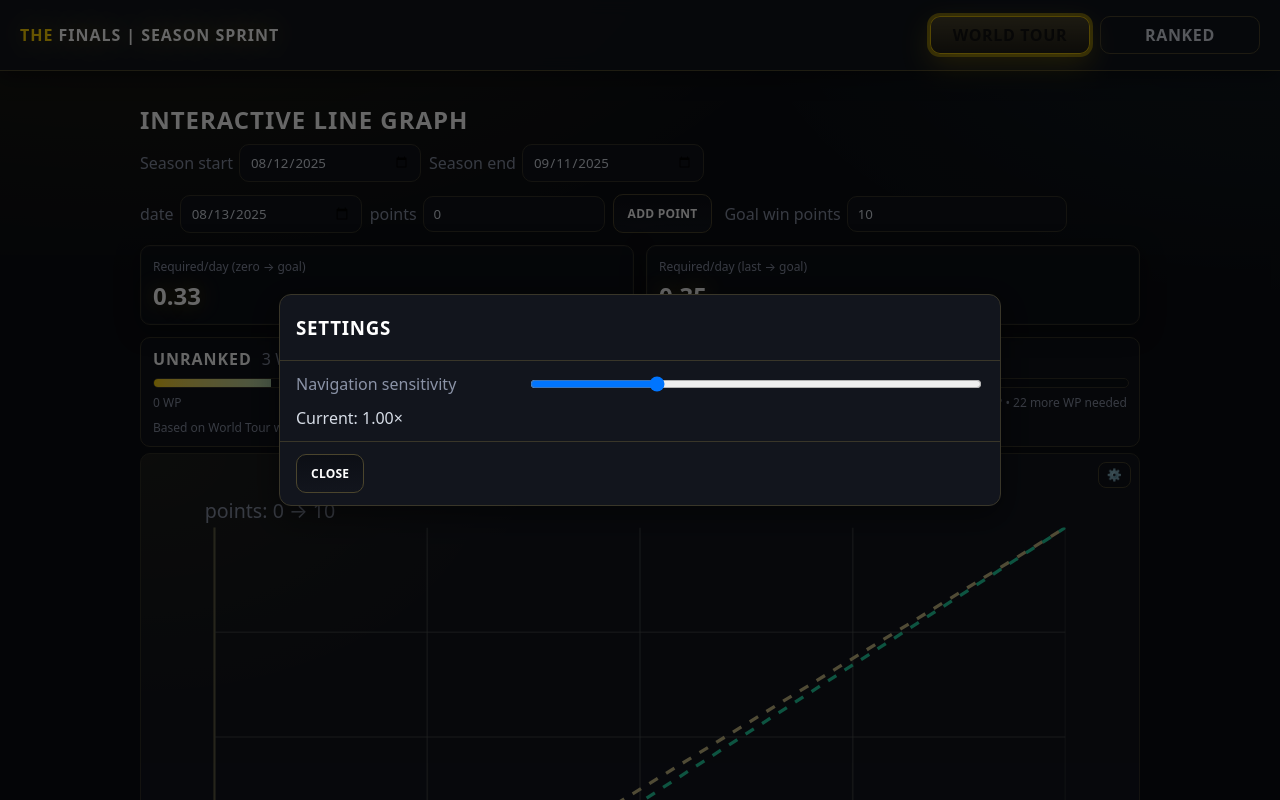
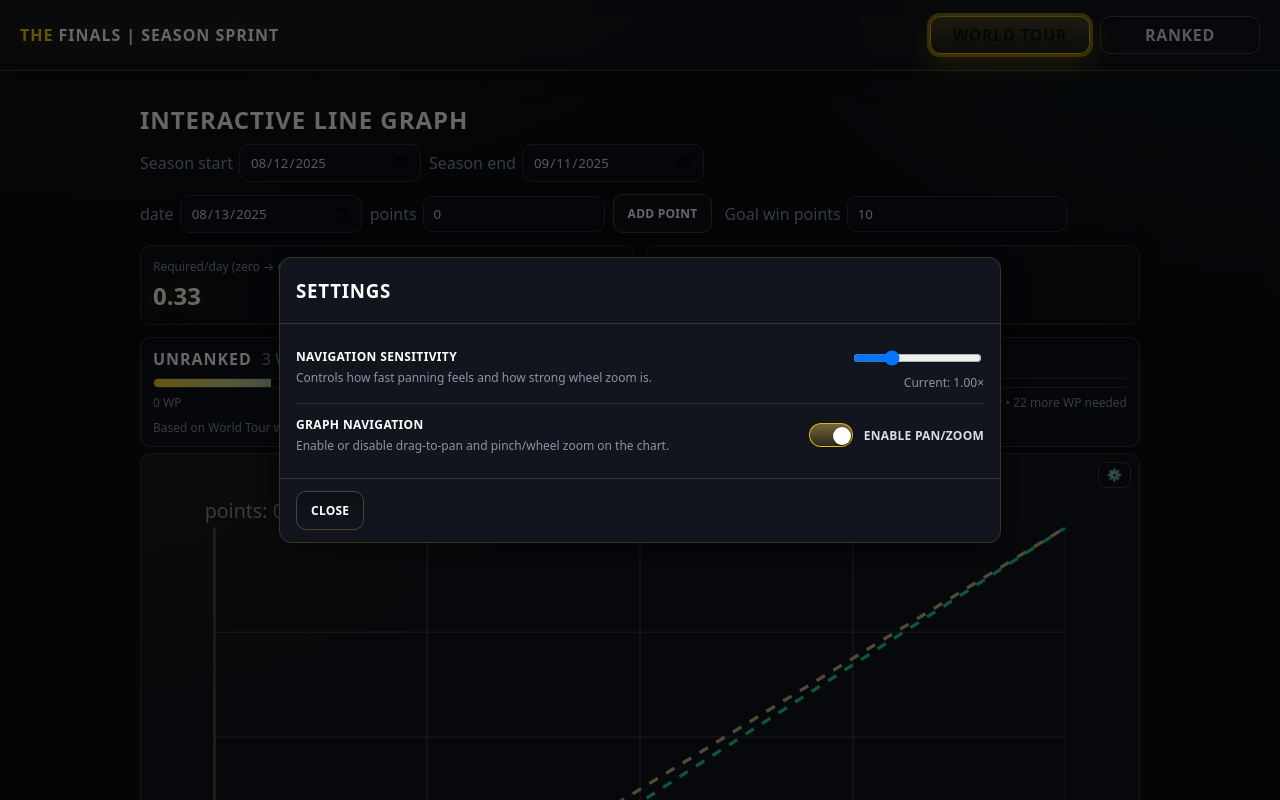
Before and after one commit to lcflight/season-sprint, a Vue app: page /world-tour in a window 1280 px wide. Both pictures are taken after a click on the button "⚙️". Shown: the top 800 px of the page. Built offline with nearby package versions, Linux system fonts and the light colour scheme.

Commit message:
added general fixes. new footer, and better settings

```diff
--- a/src/App.vue
+++ b/src/App.vue
@@ -3,6 +3,10 @@
   <main class="container">
     <router-view />
   </main>
+  <footer class="site-footer" role="contentinfo">
+    <div>Created by Luke Arthur (Aireal) 2025</div>
+    <div class="footer-note">All data is stored locally in your browser cache and will not sync between devices.</div>
+  </footer>
 </template>
 
 <script>
@@ -34,4 +38,16 @@
   max-width: 1000px;
   margin: 0 auto;
 }
+
+.site-footer {
+  margin: 24px auto 32px;
+  max-width: 1000px;
+  padding: 8px 16px;
+  color: var(--muted);
+  border-top: 1px solid color-mix(in oklab, var(--primary) 20%, var(--surface));
+}
+.site-footer .footer-note {
+  margin-top: 6px;
+  font-size: 12px;
+}
 </style>
--- a/src/assets/theme.css
+++ b/src/assets/theme.css
@@ -19,7 +19,7 @@
 }
 
 html, body, #app {
-  height: 100%;
+  min-height: 100%;
 }
 
 /* Global base */
@@ -29,6 +29,8 @@
     radial-gradient(1200px 600px at 10% -10%, rgba(255, 212, 0, 0.07), transparent 60%),
     radial-gradient(900px 500px at 100% 0%, rgba(79, 209, 255, 0.06), transparent 60%),
     var(--bg);
+  background-repeat: no-repeat;
+  background-attachment: scroll;
   color: var(--text);
 }
 
--- a/src/components/LineGraph.vue
+++ b/src/components/LineGraph.vue
@@ -90,11 +90,29 @@
         <header class="modal-header">
           <h3>Settings</h3>
         </header>
-        <section class="modal-body">
-          <div class="setting-row">
-            <label for="navSensitivity">Navigation sensitivity</label>
-            <input id="navSensitivity" type="range" min="0.25" max="3" step="0.05" v-model.number="navSensitivity" />
-            <div class="muted">Current: {{ navSensitivity.toFixed(2) }}×</div>
+        <section class="modal-body settings">
+          <div class="setting-group">
+            <div class="setting-info">
+              <div class="setting-title">Navigation sensitivity</div>
+              <div class="setting-desc">Controls how fast panning feels and how strong wheel zoom is.</div>
+            </div>
+            <div class="setting-control">
+              <input id="navSensitivity" type="range" min="0.25" max="3" step="0.05" v-model.number="navSensitivity" />
+              <div class="setting-hint">Current: {{ navSensitivity.toFixed(2) }}×</div>
+            </div>
+          </div>
+
+          <div class="setting-group">
+            <div class="setting-info">
+              <div class="setting-title">Graph navigation</div>
+              <div class="setting-desc">Enable or disable drag-to-pan and pinch/wheel zoom on the chart.</div>
+            </div>
+            <div class="setting-control">
+              <label class="toggle-row" for="enableNav">
+                <input id="enableNav" class="toggle" type="checkbox" v-model="enableNavigation" />
+                <span class="toggle-text">Enable pan/zoom</span>
+              </label>
+            </div>
           </div>
         </section>
         <footer class="modal-footer">
@@ -151,7 +169,8 @@
       <button class="settings-btn" @click="openSettingsModal" title="Settings" aria-label="Open settings">⚙️</button>
       <button v-if="isOutOfDefault" class="recenter-btn" @click="resetView" title="Recenter view" aria-label="Recenter view">Recenter</button>
       <svg ref="svgRef" :viewBox="`0 0 ${width} ${height}`" :width="width" :height="height" role="img" aria-label="Line chart"
-           @wheel.prevent="onWheel"
+           :class="{ 'nav-disabled': !enableNavigation }"
+           @wheel="onWheel"
            @pointerdown="onPointerDown"
            @pointermove="onPointerMove"
            @pointerup="onPointerUp"
@@ -289,6 +308,7 @@
 // Settings
 const showSettingsModal = ref(false)
 const navSensitivity = ref(1)
+const enableNavigation = ref(true)
 
 // Editing state for points
 const editIndex = ref(-1)
@@ -305,6 +325,7 @@
     autoSetSeasonFromImport: autoSetSeasonFromImport.value,
     points: [...points],
     navSensitivity: navSensitivity.value,
+    enableNavigation: enableNavigation.value,
   }
   if (props.storageKey) {
     saveStateWithKey(`season-sprint:${props.storageKey}:v1`, state)
@@ -323,6 +344,7 @@
   if (typeof parsed.goalWinPoints === 'number' && isFinite(parsed.goalWinPoints)) goalWinPoints.value = parsed.goalWinPoints
   if (typeof parsed.autoSetSeasonFromImport === 'boolean') autoSetSeasonFromImport.value = parsed.autoSetSeasonFromImport
   if (typeof parsed.navSensitivity === 'number' && isFinite(parsed.navSensitivity)) navSensitivity.value = parsed.navSensitivity
+  if (typeof parsed.enableNavigation === 'boolean') enableNavigation.value = parsed.enableNavigation
   if (Array.isArray(parsed.points)) {
     const sanitized = parsed.points
       .map(p => ({ date: typeof p.date === 'string' ? p.date : '', y: Number(p.y) }))
@@ -398,6 +420,12 @@
 }
 
 function onWheel(evt) {
+  if (!enableNavigation.value) {
+    // Allow page to scroll normally when navigation is disabled
+    return
+  }
+  // When handling zoom, prevent page scroll
+  evt.preventDefault()
   const { x, y } = svgPointFromEvent(evt)
   // constrain zoom center to plot area for better UX
   const mx = clamp(x, padding, width - padding)
@@ -431,6 +459,7 @@
 }
 
 function onPointerDown(evt) {
+  if (!enableNavigation.value) return
   // Only start interactions inside plot area
   const { x, y } = svgPointFromEvent(evt)
   if (x < padding || x > width - padding || y < padding || y > height - padding) return
@@ -443,6 +472,7 @@
 }
 
 function onPointerMove(evt) {
+  if (!enableNavigation.value) return
   if (!pointers.has(evt.pointerId)) return
   updatePointer(evt)
   if (pointers.size === 1 && isDragging) {
@@ -667,6 +697,7 @@
 
 // Persist on changes
 watch([seasonStart, seasonEnd, goalWinPoints, autoSetSeasonFromImport], saveState)
+watch([navSensitivity, enableNavigation], saveState)
 watch(points, () => {
   saveState()
   // also notify listeners of current win points
@@ -790,6 +821,57 @@
   flex: 1 1 auto;
 }
 
+/* Settings layout */
+.settings .setting-group {
+  display: grid;
+  grid-template-columns: 1fr auto;
+  gap: 12px 16px;
+  padding: 12px 0;
+  border-top: 1px solid color-mix(in oklab, var(--primary) 14%, var(--surface));
+}
+.settings .setting-group:first-child {
+  border-top: 0;
+}
+.settings .setting-info {
+  min-width: 0;
+}
+.settings .setting-title {
+  font-weight: 800;
+  color: var(--text-strong);
+  letter-spacing: 0.03em;
+  text-transform: uppercase;
+  font-size: 12px;
+}
+.settings .setting-desc {
+  color: var(--muted);
+  font-size: 12px;
+  margin-top: 4px;
+}
+.settings .setting-control {
+  display: grid;
+  justify-items: end;
+  align-content: center;
+  gap: 6px;
+}
+.settings .setting-hint {
+  color: var(--muted);
+  font-size: 12px;
+}
+
+/* Align toggle nicely */
+.toggle-row {
+  display: inline-flex;
+  align-items: center;
+  gap: 8px;
+}
+.toggle-text {
+  color: var(--text);
+  font-weight: 700;
+  letter-spacing: 0.02em;
+  text-transform: uppercase;
+  font-size: 12px;
+}
+
 .dropzone {
   border: 2px dashed color-mix(in oklab, var(--primary) 35%, var(--surface));
   border-radius: 10px;
@@ -833,6 +915,10 @@
   cursor: default;
 }
 
+svg.nav-disabled {
+  touch-action: auto;
+}
+
 .settings-btn {
   position: absolute;
   top: 8px;
@@ -861,6 +947,46 @@
   grid-template-columns: 220px 1fr;
   align-items: center;
   gap: 12px;
+}
+
+/* Pretty toggle switch */
+.toggle {
+  appearance: none;
+  -webkit-appearance: none;
+  width: 44px;
+  height: 24px;
+  border-radius: 999px;
+  border: 1px solid color-mix(in oklab, var(--primary) 22%, var(--surface));
+  background: color-mix(in oklab, var(--surface) 85%, #000);
+  position: relative;
+  cursor: pointer;
+  transition: background 140ms ease, border-color 140ms ease, box-shadow 140ms ease;
+}
+.toggle::after {
+  content: '';
+  position: absolute;
+  top: 3px;
+  left: 3px;
+  width: 18px;
+  height: 18px;
+  border-radius: 50%;
+  background: #fff;
+  box-shadow: 0 1px 3px rgba(0,0,0,0.4);
+  transition: transform 140ms ease;
+}
+.toggle:checked {
+  background: linear-gradient(180deg, color-mix(in oklab, var(--primary) 35%, #333) 0%, color-mix(in oklab, var(--primary) 15%, #111) 100%);
+  border-color: var(--ring-strong);
+}
+.toggle:checked::after {
+  transform: translateX(20px);
+}
+.toggle:focus-visible {
+  outline: none;
+  box-shadow: 0 0 0 3px var(--ring);
+}
+.toggle-label {
+  color: var(--text-strong);
 }
 
 .interaction-overlay {
```
